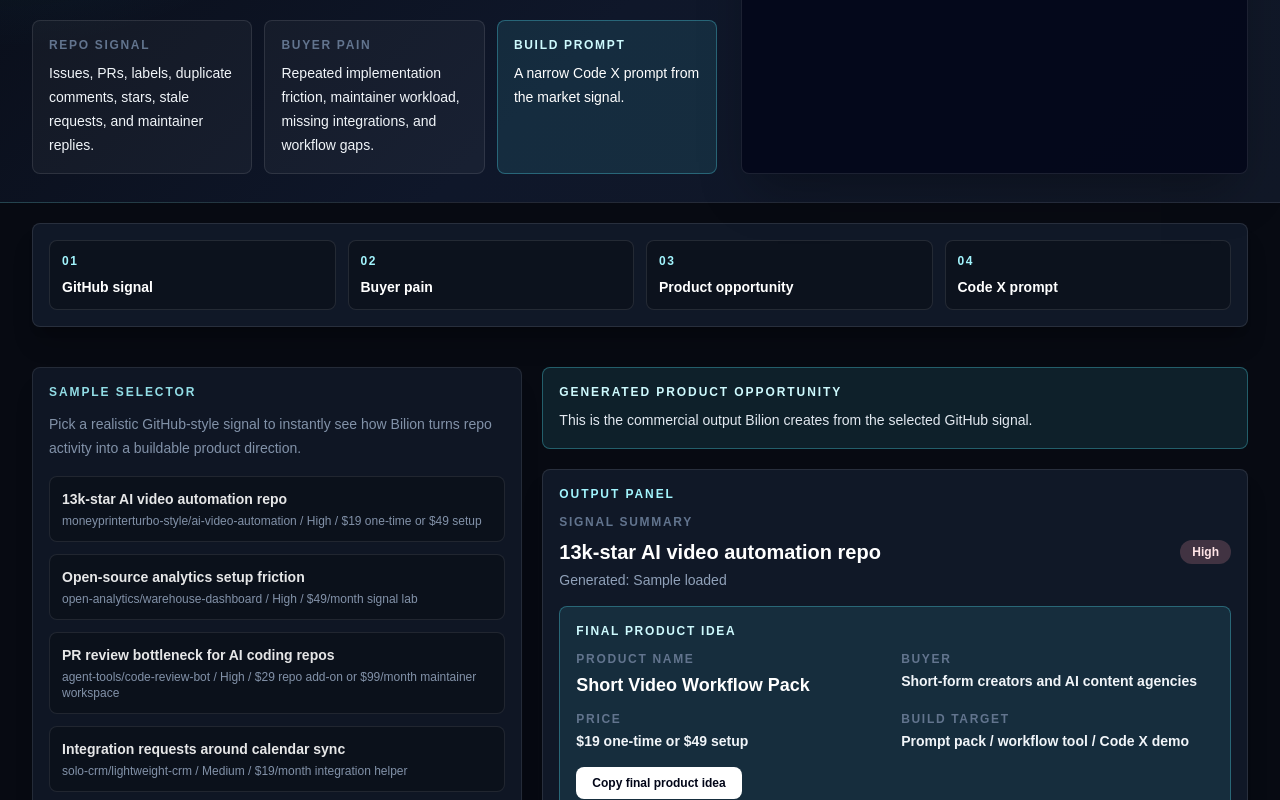
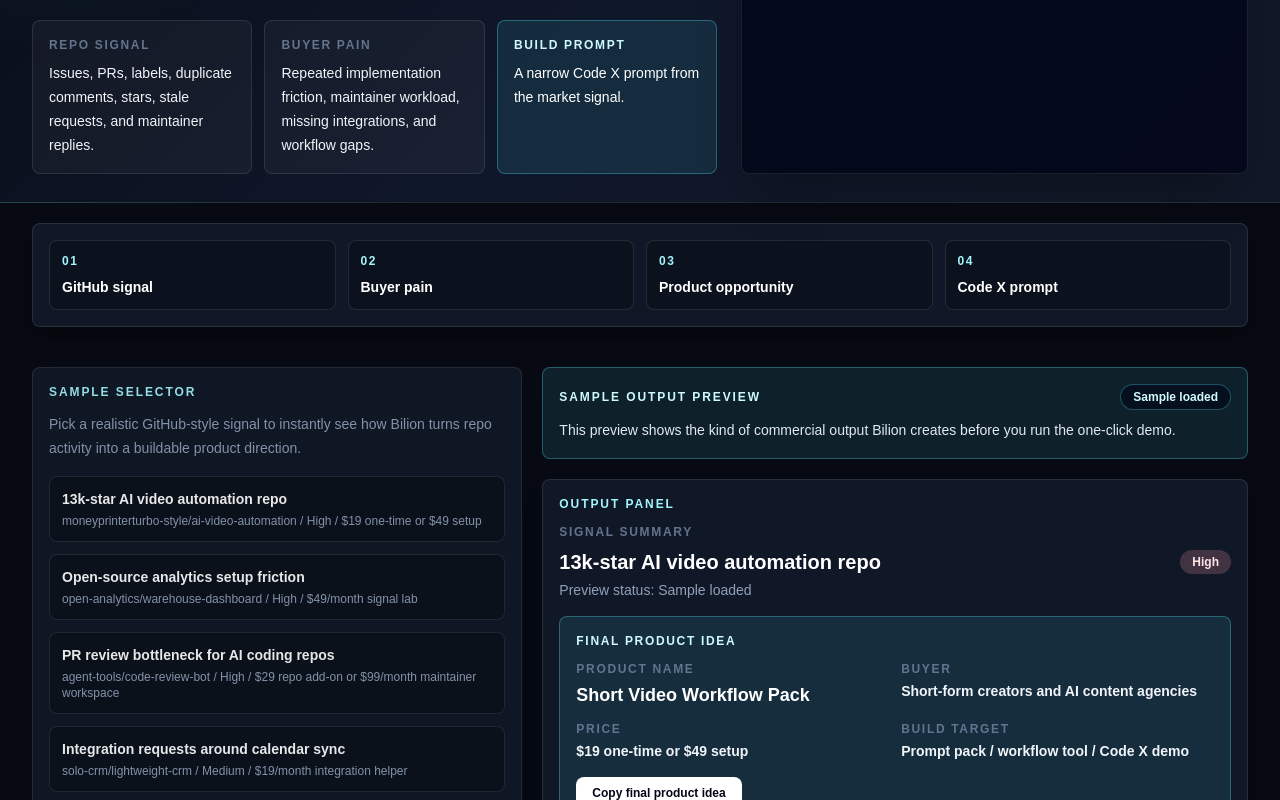
Before and after one commit to rireme33/bilion, a Next.js app: page /github-signal-lab in a window 1280 px wide. Shown: the part 404-1204 px from the top of the page. Built offline with nearby package versions, Linux system fonts and the light colour scheme.

Commit message:
Clarify GitHub Signal Lab demo states

```diff
--- a/app/github-signal-lab/page.tsx
+++ b/app/github-signal-lab/page.tsx
@@ -327,6 +327,7 @@ export default function GitHubSignalLabPage() {
   const [activeSignal, setActiveSignal] = useState<GitHubSignal>(samples[0]);
   const [savedSignals, setSavedSignals] = useState<GitHubSignal[]>(samples);
   const [generatedAt, setGeneratedAt] = useState("Sample loaded");
+  const [hasGeneratedDemo, setHasGeneratedDemo] = useState(false);
   const [copied, setCopied] = useState("");
   const outputRef = useRef<HTMLDivElement | null>(null);
 
@@ -338,6 +339,7 @@ export default function GitHubSignalLabPage() {
 
   function generateSignal() {
     setGeneratedAt(new Date().toLocaleString("en-US", { dateStyle: "medium", timeStyle: "short" }));
+    setHasGeneratedDemo(true);
   }
 
   function saveSignal() {
@@ -363,6 +365,7 @@ export default function GitHubSignalLabPage() {
   function trySampleSignal() {
     setActiveSignal(samples[0]);
     setGeneratedAt(new Date().toLocaleString("en-US", { dateStyle: "medium", timeStyle: "short" }));
+    setHasGeneratedDemo(true);
     window.setTimeout(() => outputRef.current?.scrollIntoView({ behavior: "smooth", block: "start" }), 50);
   }
 
@@ -461,6 +464,7 @@ export default function GitHubSignalLabPage() {
                   onClick={() => {
                     setActiveSignal(signal);
                     setGeneratedAt(`${signal.name} loaded`);
+                    setHasGeneratedDemo(false);
                   }}
                   className="rounded-lg border border-white/10 bg-black/25 p-3 text-left transition hover:border-cyan-300/50 hover:bg-cyan-300/10"
                 >
@@ -518,11 +522,18 @@ export default function GitHubSignalLabPage() {
 
         <div ref={outputRef} className="scroll-mt-6 space-y-5">
           <div className="rounded-lg border border-cyan-300/30 bg-cyan-300/10 p-4">
-            <div className="text-xs font-black uppercase tracking-[0.16em] text-cyan-100">
-              Generated product opportunity
+            <div className="flex flex-wrap items-center justify-between gap-3">
+              <div className="text-xs font-black uppercase tracking-[0.16em] text-cyan-100">
+                {hasGeneratedDemo ? "Generated product opportunity" : "Sample output preview"}
+              </div>
+              <span className="rounded-full border border-cyan-300/30 bg-slate-950/60 px-3 py-1 text-xs font-black text-cyan-100">
+                {hasGeneratedDemo ? "Generated now" : "Sample loaded"}
+              </span>
             </div>
             <p className="mt-2 text-sm leading-6 text-slate-200">
-              This is the commercial output Bilion creates from the selected GitHub signal.
+              {hasGeneratedDemo
+                ? "This is the commercial output Bilion creates from the selected GitHub signal."
+                : "This preview shows the kind of commercial output Bilion creates before you run the one-click demo."}
             </p>
           </div>
 
@@ -531,7 +542,9 @@ export default function GitHubSignalLabPage() {
               <div>
                 <div className="text-xs font-black uppercase tracking-[0.14em] text-slate-500">Signal summary</div>
                 <p className="mt-2 text-xl font-black text-white">{activeSignal.name}</p>
-                <p className="mt-1 text-sm text-slate-400">Generated: {generatedAt}</p>
+                <p className="mt-1 text-sm text-slate-400">
+                  {hasGeneratedDemo ? "Generated at" : "Preview status"}: {generatedAt}
+                </p>
               </div>
               <span
                 className={[
```
